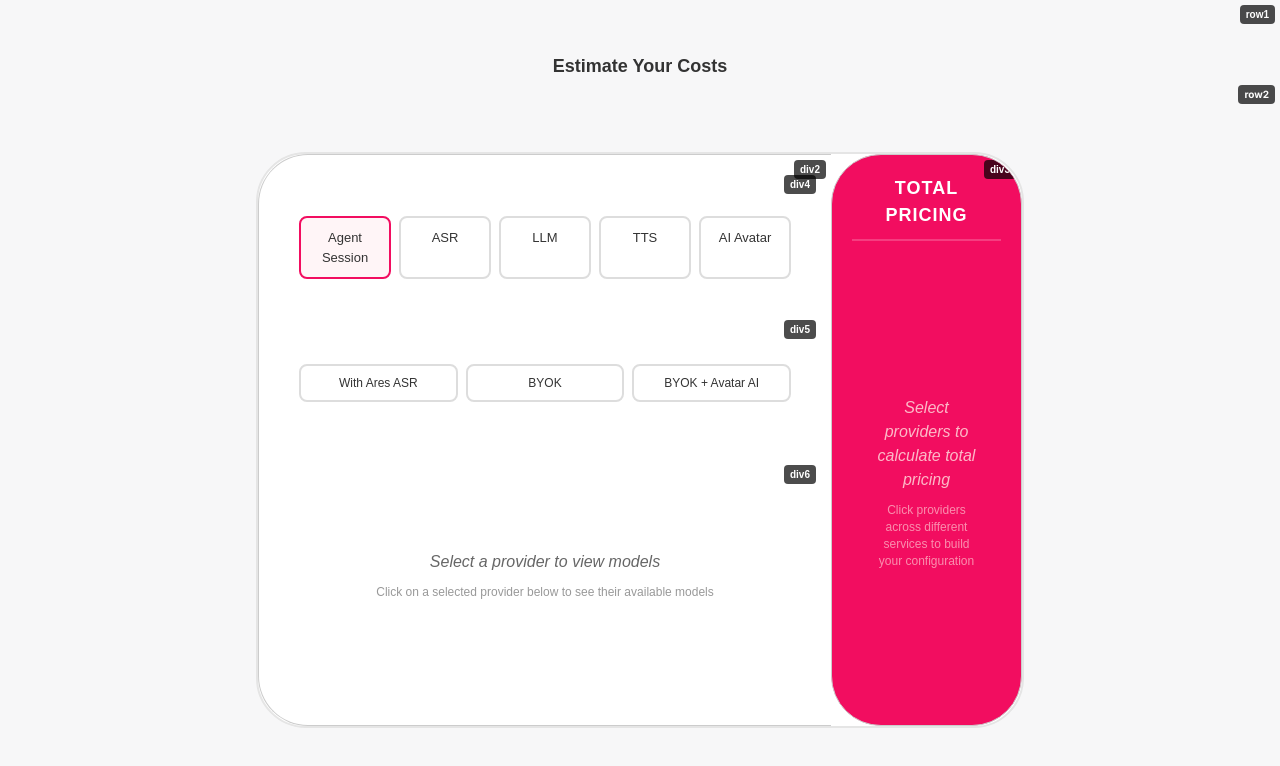
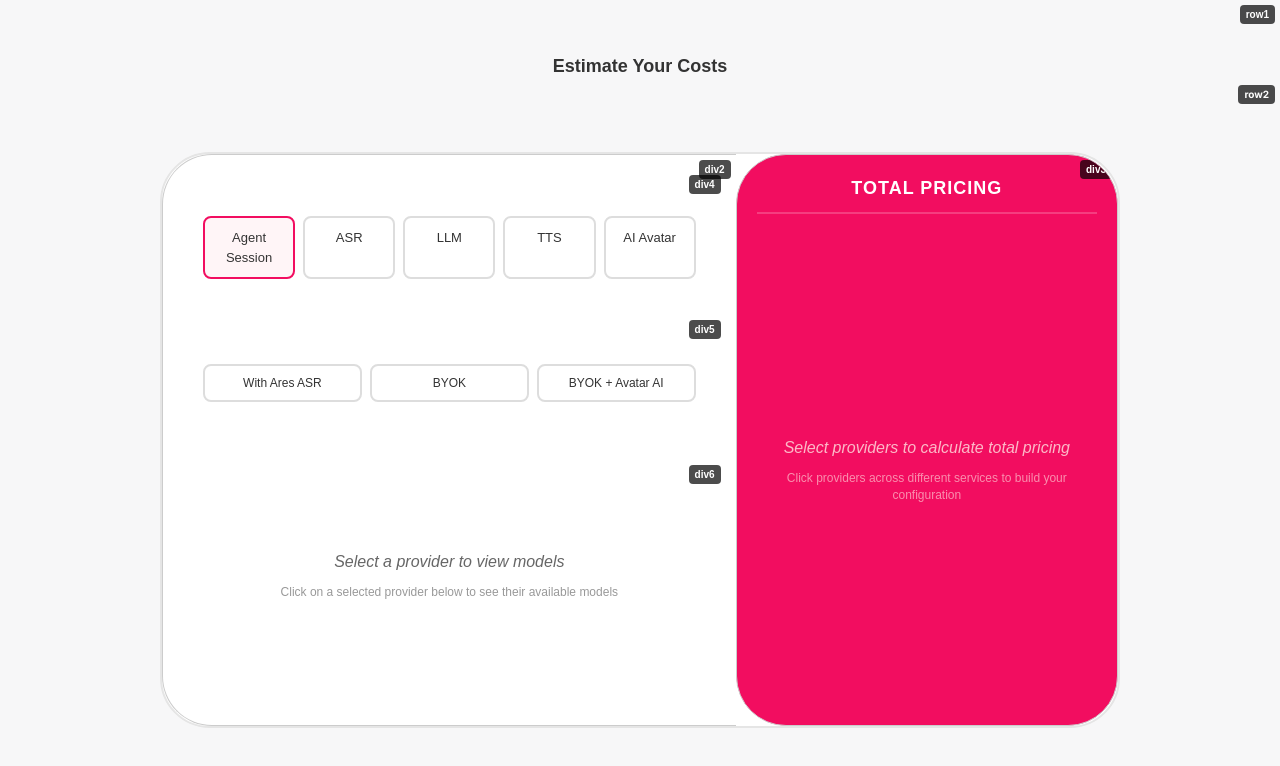
Before and after one commit to sarthak1991/agorapricingcalculator, a React (Vite) app: page / in a window 1280 px wide. Shown: the top 766 px of the page. Built offline with nearby package versions, Linux system fonts and the light colour scheme.

Commit message:
Minor CSS changes in UI4

```diff
--- a/src/App.css
+++ b/src/App.css
@@ -42,7 +42,7 @@
   font-size: 50px;
   text-align: center;
   padding: 0;
-  width: 60%;
+  width: 75%;
   margin: auto;
   display: flex;
   flex-direction: row;
@@ -51,7 +51,7 @@
 }
 
 .div2 {
-  flex: 75%;
+  flex: 60%;
   background-color: #ffffff;
   display: flex;
   flex-direction: column;
@@ -65,7 +65,7 @@
 }
 
 .div3 {
-  flex: 25%;
+  flex: 40%;
   background-color: #f20d60;
   display: flex;
   align-items: flex-start;
```
